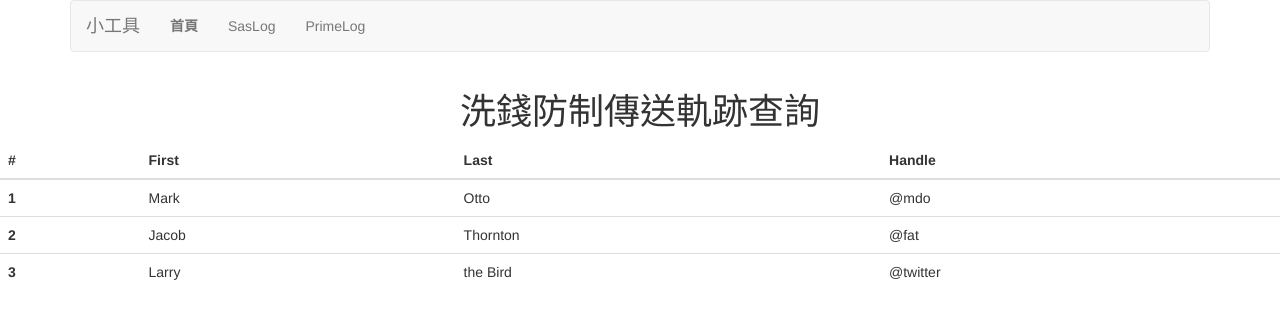
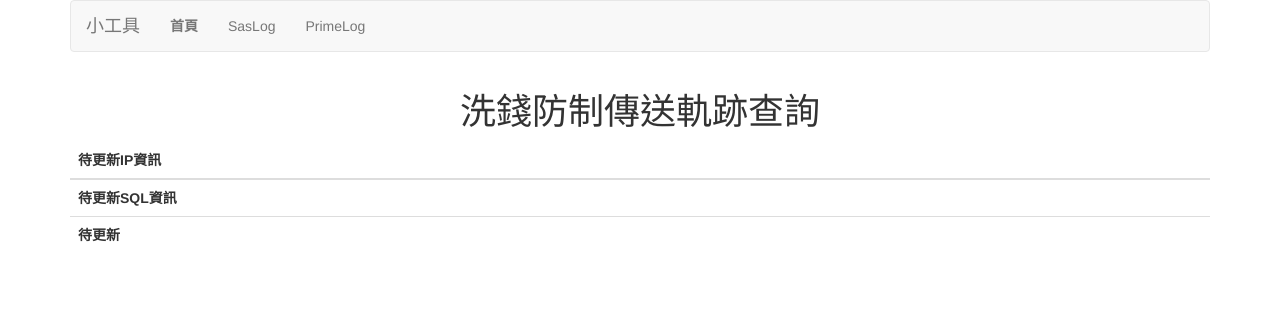
Before and after one commit to asaki0510/AmlLogSearch, a Vue app: page / in a window 1280 px wide. Shown: the top 318 px of the page. Built offline with nearby package versions, Linux system fonts and the light colour scheme; what vue-resource would draw is missing.

Commit message:
修正TABLE

```diff
--- a/src/components/AmlLog/Home.vue
+++ b/src/components/AmlLog/Home.vue
@@ -1,36 +1,29 @@
 <template>
   <div class="hello">
     <h1 class="text-center">{{ msg }}</h1>
-    <table class="table">
+    <div class="container">
+      <table class="table">
       <thead>
         <tr>
-        <th scope="col">#</th>
-        <th scope="col">First</th>
-        <th scope="col">Last</th>
-        <th scope="col">Handle</th>
+        <th scope="col">待更新IP資訊</th>
+
         </tr>
       </thead>
       <tbody>
         <tr>
-          <th scope="row">1</th>
-          <td>Mark</td>
-          <td>Otto</td>
-          <td>@mdo</td>
+          <th scope="row">待更新SQL資訊</th>
+
         </tr>
         <tr>
-          <th scope="row">2</th>
-          <td>Jacob</td>
-          <td>Thornton</td>
-          <td>@fat</td>
+          <th scope="row">待更新</th>
+
         </tr>
         <tr>
-          <th scope="row">3</th>
-          <td>Larry</td>
-          <td>the Bird</td>
-          <td>@twitter</td>
+
         </tr>
       </tbody>
     </table>
+    </div>
   </div>
 </template>
 
```
